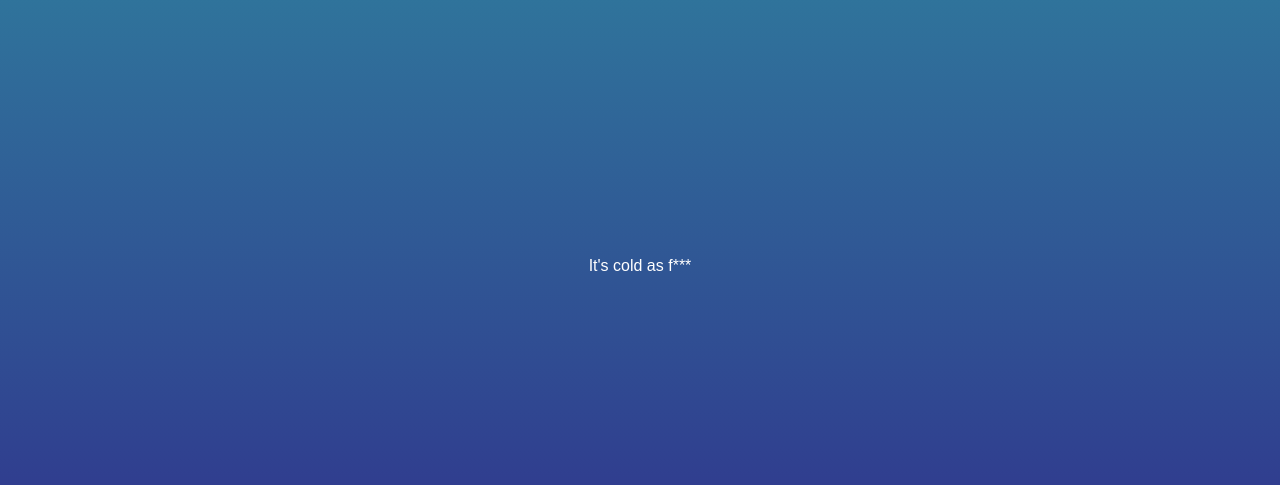
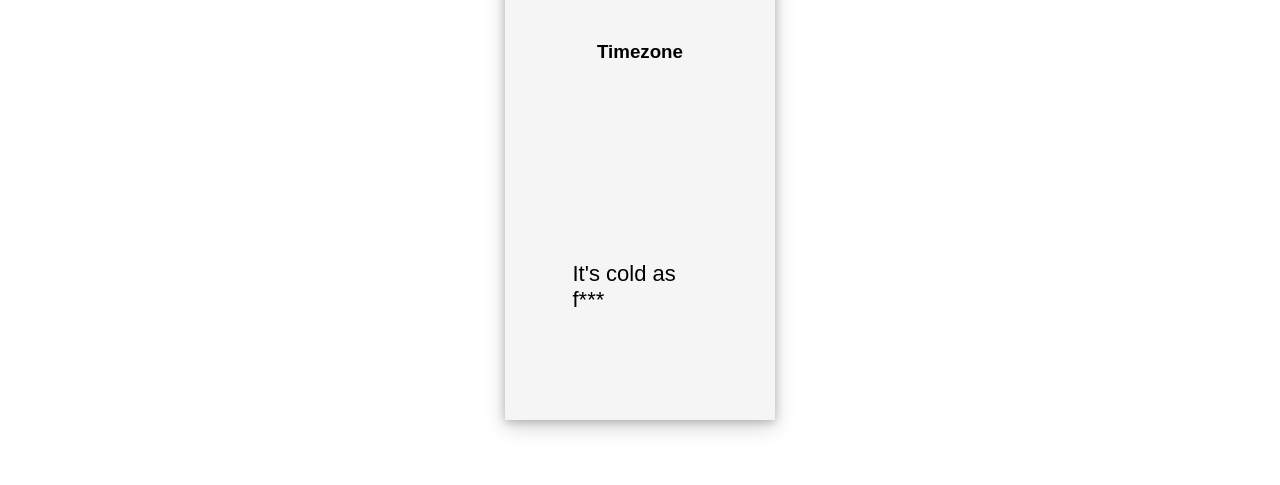
Before and after one commit to FMajewski/Weather-App, a plain HTML site: page index.html in a window 1280 px wide. Shown: the part 315-800 px from the top of the page. Drawn offline with Linux system fonts and the light colour scheme.

Commit message:
style changed and html

```diff
--- a/app.js
+++ b/app.js
@@ -49,7 +49,7 @@ window.addEventListener('load', () => {
         });
     }
     function setIcons(icon, iconID) {
-        const skycons = new Skycons({color:"white"});
+        const skycons = new Skycons({color:"black"});
         const currentIcon = icon.replace(/-/g, "_").toUpperCase();
         skycons.play();
         return skycons.set(iconID, Skycons[currentIcon]);
--- a/index.html
+++ b/index.html
@@ -6,9 +6,11 @@
     <link rel="stylesheet" href="style.css">
 </head>
 <body>
+<section>
+    <section class="border">
         <div class="location">
+            <canvas class="icon" width="170" height="170"></canvas>
             <h1 class="location-timezone">Timezone</h1>
-    <canvas class="icon" width="230" height="230"></canvas>
         </div>
         <div class="temperature">
             <div class="degree-section">
@@ -17,7 +19,8 @@
             </div>
             <div class="temperature-description"> It's cold as f***</div>
         </div>
-
+    </section>
+</section>
 <script src="app.js"></script>
 <script src="skycons-master/skycons.js"></script>
 </body>
--- a/style.css
+++ b/style.css
@@ -5,36 +5,55 @@
 }
 body{
     height: 100vh;
+    /*background: linear-gradient(rgba(47,150,163), rgb(48,62,143));*/
+    font-family: sans-serif;
+    display: flex;
+    justify-content: center;
+    align-items: center;
+
+}
+
+
+.temperature,
+.location{
+    height: 35vh;
+    width: 50%;
+    display: flex;
+    justify-content: space-around;
+    align-items: center;
+    flex-direction: column;
+}
+.temperature{
+    flex-direction: column;
+}
+.border{
+    height: 670px;
+    width: 270px;
+    box-shadow: 0 2px 8px 0 rgba(0, 0, 0, 0.2), 0 6px 20px 0 rgba(0, 0, 0, 0.19);
     display: flex;
     justify-content: center;
     flex-direction: column;
     align-items: center;
-    background: linear-gradient(rgba(47,150,163), rgb(48,62,143));
-    font-family: sans-serif;
-    color: white;
+    background-color: whitesmoke;
+
 }
-.temperature,
-.location{
-    height: 30vh;
-    width: 50%;
-    display: flex;
-    justify-content: space-around;
-    align-items: center;
-}
-.temperature{
-    flex-direction: column;
-}
+
 .degree-section{
     display: flex;
     cursor: pointer;
     align-items: center;
-
-
 }
 .degree-section span{
     margin: 10px;
-    font-size: 30px;
+    font-size: 45px;
 }
 .degree-section h2{
-    font-size: 40px;
+    font-size: 45px;
 }
+.degree-section h2:hover{
+    font-size: 45px;
+    color: dimgray;
+}
+.temperature-description{
+    font-size: 22px;
+}
```
Lines whose indentation alone changed are shown as unchanged.
